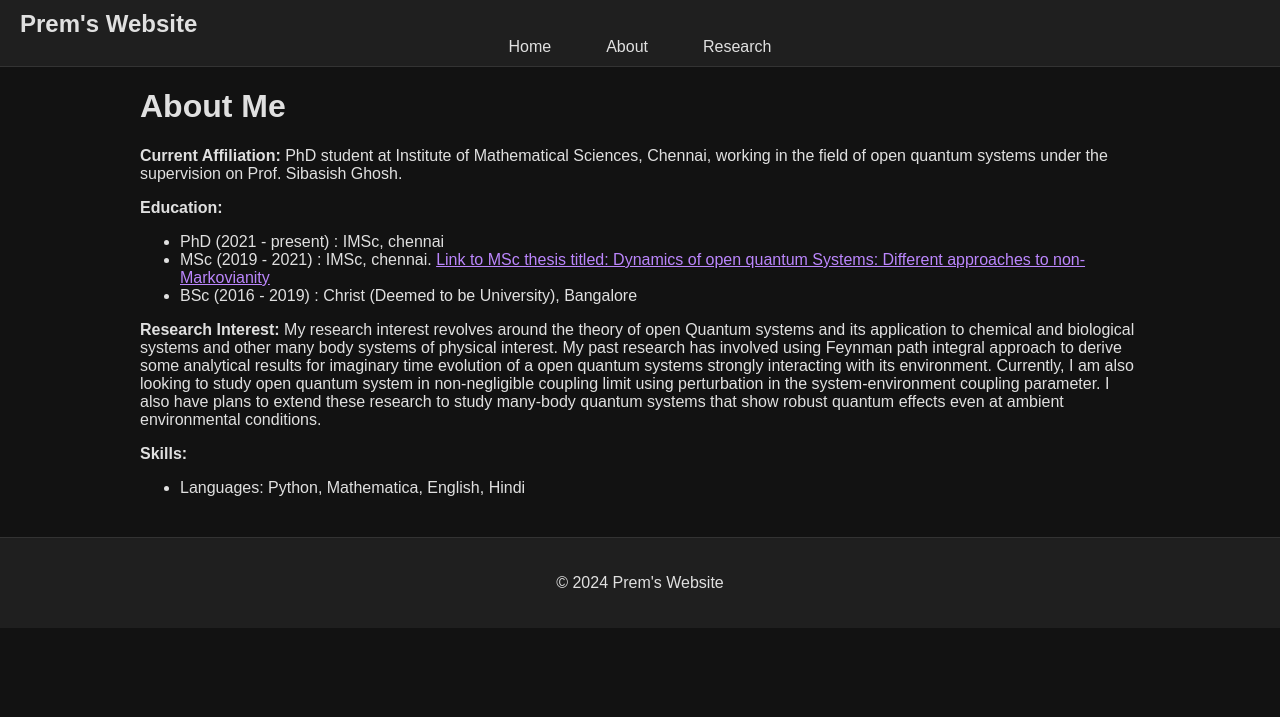
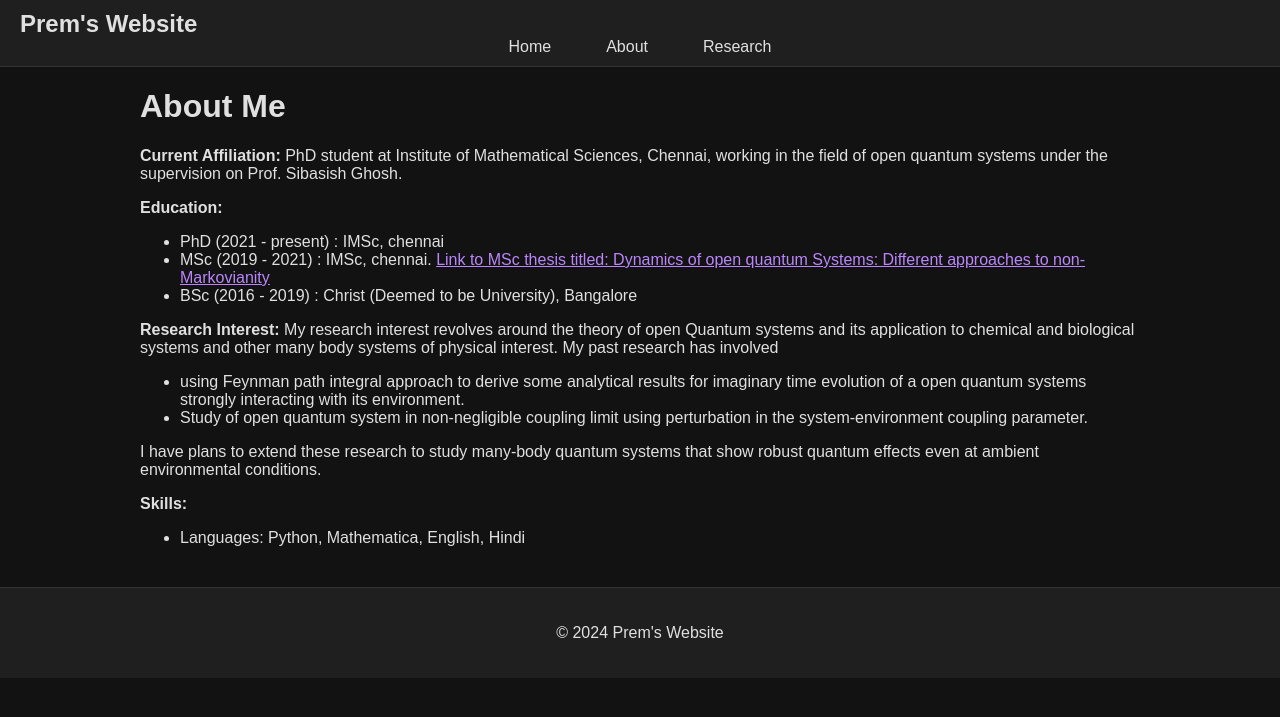
Before and after one commit to prem314/prem314.github.io, a Jekyll site: the page built from about.md, in a window 1280 px wide. Shown: the top 717 px of the page. Built offline with Jekyll 4.4.1, drawn with Linux system fonts in a browser that asks for light colours.

Commit message:
Update about.md

```diff
--- a/about.md
+++ b/about.md
@@ -15,7 +15,12 @@
   - BSc (2016 - 2019) : Christ (Deemed to be University), Bangalore
 
 **Research Interest:**
-My research interest revolves around the theory of open Quantum systems and its application to chemical and biological systems and other many body systems of physical interest. My past research has involved using Feynman path integral approach to derive some analytical results for imaginary time evolution of a open quantum systems strongly interacting with its environment. Currently, I am also looking to study open quantum system in non-negligible coupling limit using perturbation in the system-environment coupling parameter. I also have plans to extend these research to study many-body quantum systems that show robust quantum effects even at ambient environmental conditions.
+My research interest revolves around the theory of open Quantum systems and its application to chemical and biological systems and other many body systems of physical interest. My past research has involved
+  - using Feynman path integral approach to derive some analytical results for imaginary time evolution of a open quantum systems strongly interacting with its environment.
+  - Study of open quantum system in non-negligible coupling limit using perturbation in the system-environment coupling parameter.
+
+I have plans to extend these research to study many-body quantum systems that show robust quantum effects even at ambient environmental conditions.
+
 
 **Skills:**
   - Languages: Python, Mathematica, English, Hindi
```
